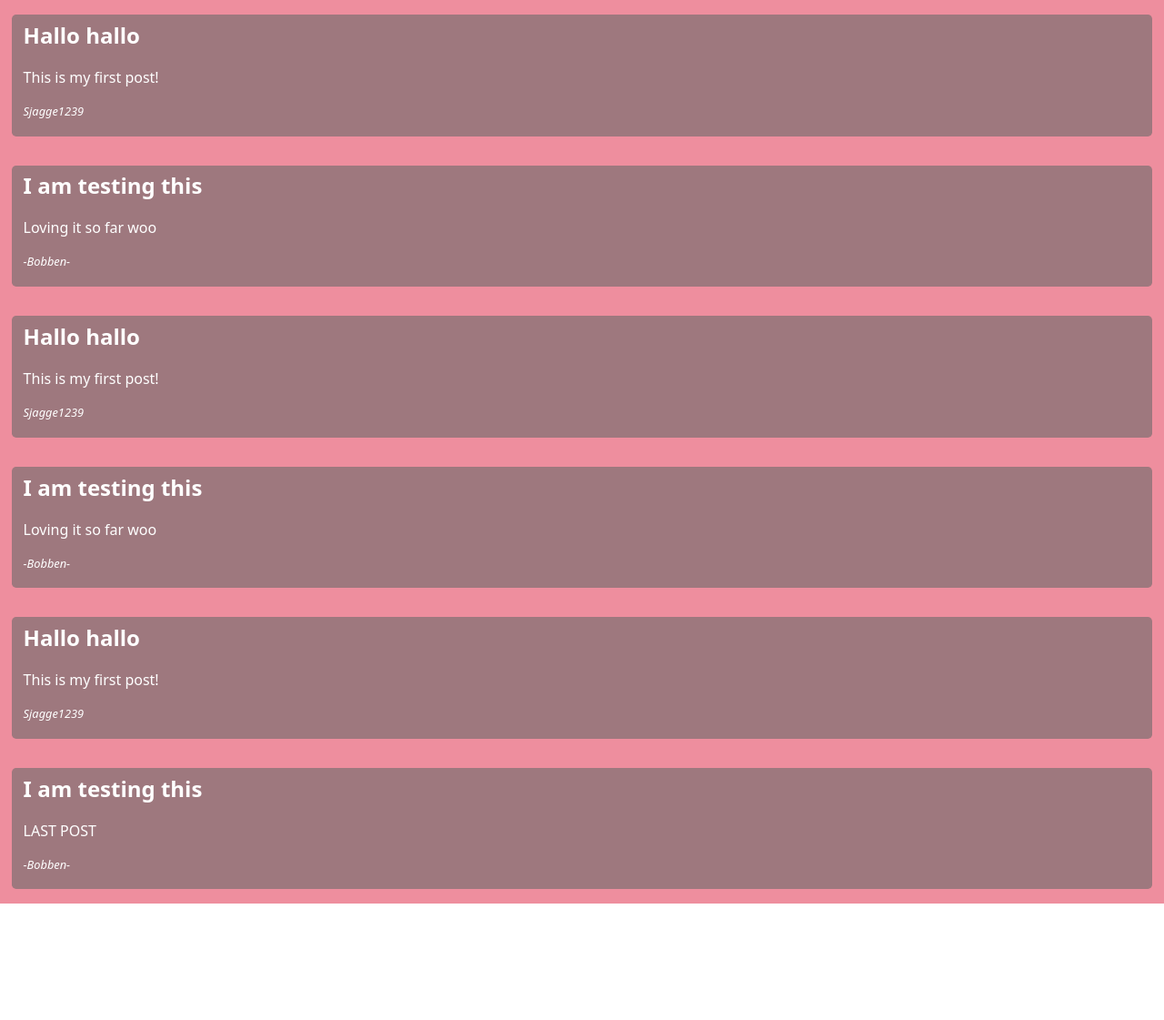
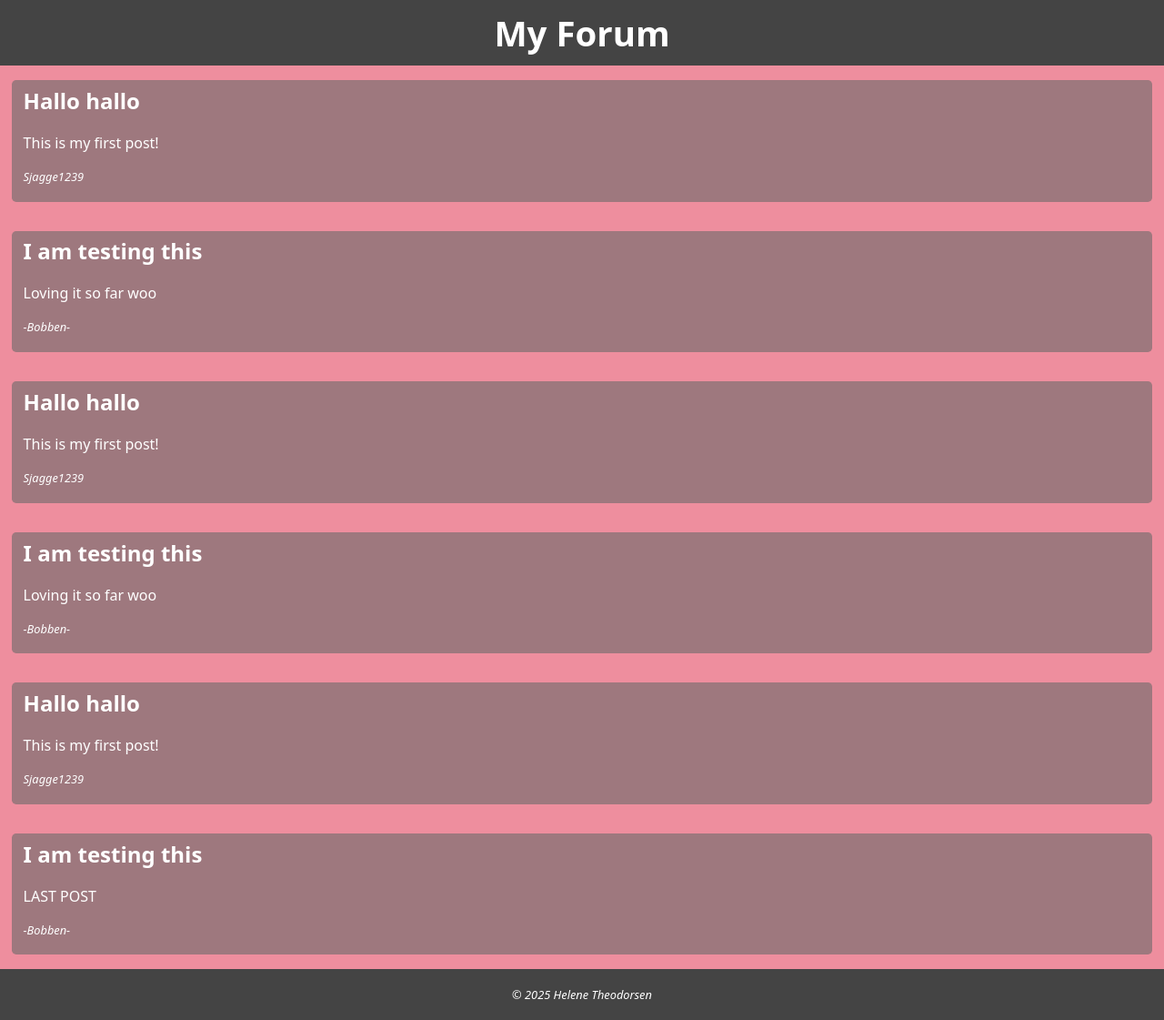
Before and after one commit to Welene/cloud, a React (Vite) app: page / in a window 1280 px wide. Shown: the whole page at 91% size. Before the commit the page ends 993 px from the top, so only its background shows below. Built offline with nearby package versions, Linux system fonts and the light colour scheme.

Commit message:
Added back stuff hehe

```diff
--- a/src/App.jsx
+++ b/src/App.jsx
@@ -39,9 +39,20 @@ function App() {
 	]);
 
 	return (
-		// Now Router and all its pages can access posts/addPost
 		<PostsContext.Provider value={{ posts, addPost: setPosts }}>
-			<Router />
+			<div className="app">
+				<header className="app-header">
+					<h1 className="app-header__title">My Forum</h1>
+				</header>
+
+				<main className="app-main">
+					<Router />
+				</main>
+
+				<footer className="app-footer">
+					<p className="app-footer__text">© 2025 Helene Theodorsen</p>
+				</footer>
+			</div>
 		</PostsContext.Provider>
 	);
 }
```
